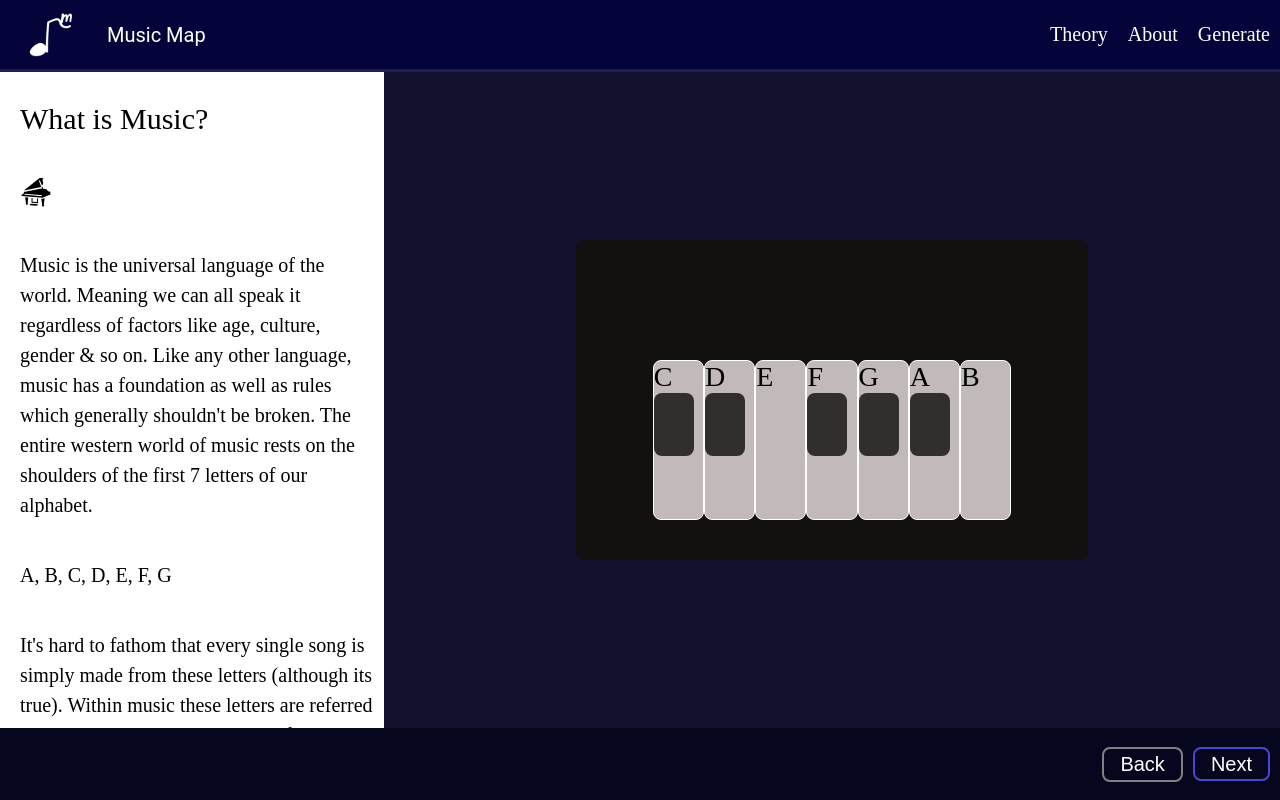
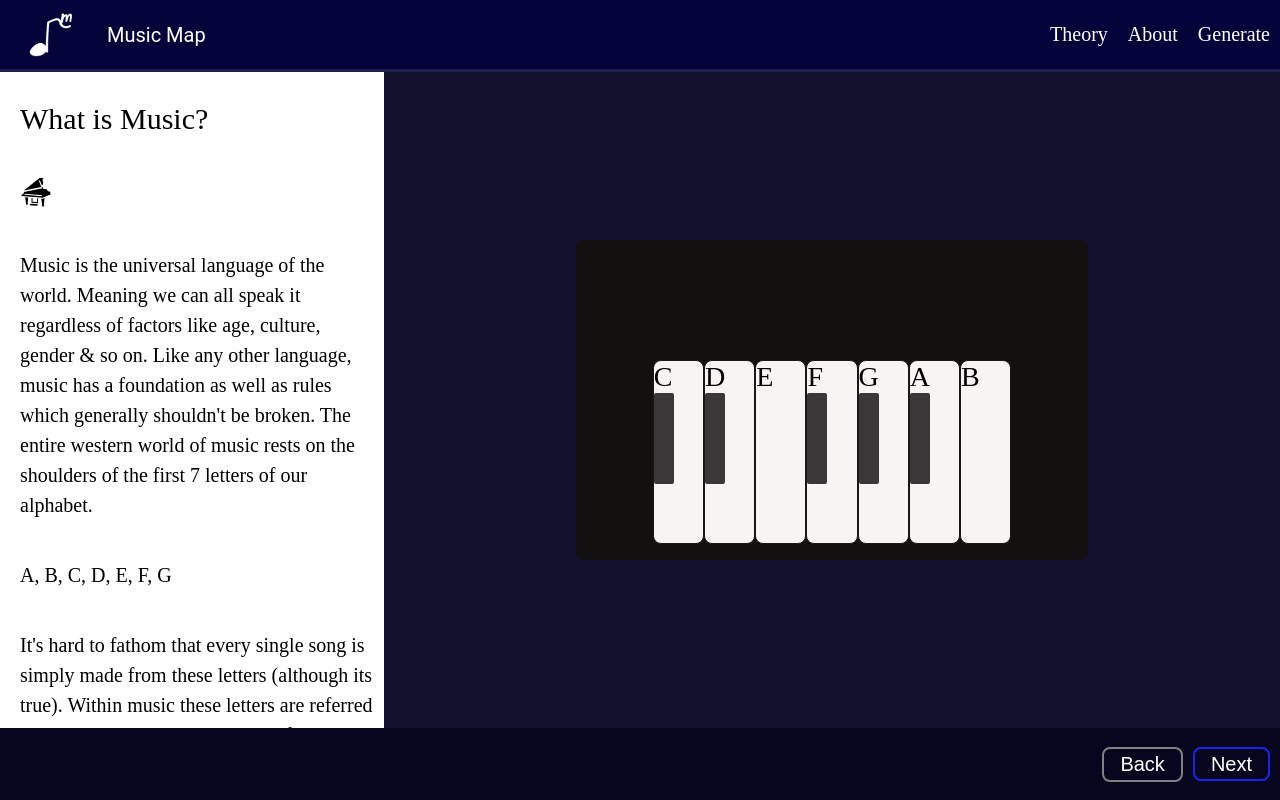
Before and after one commit to marshall-edmond/music-theory, a React (Vite) app in the folder frontend/: page /theory/notes in a window 1280 px wide. Built offline with nearby package versions, Linux system fonts and the light colour scheme.

Commit message:
Added new Lesson to registry and created file component

```diff
--- a/frontend/src/pages/TheoryPage.tsx
+++ b/frontend/src/pages/TheoryPage.tsx
@@ -4,6 +4,9 @@ import Notes from '../components/lessons/Notes';
 import Footer from '../components/Footer.tsx';
 import { useParams } from 'react-router-dom';
 import styles from '../styles/Theory.module.css';
+import Notes1 from '../components/lessons/Notes';
+
+
  /* new type which has a component */
 type LessonConfig = {
     component: React.FC;
@@ -14,8 +17,14 @@ type LessonConfig = {
 const LessonRegistry : Record<string, LessonConfig> = {
     "notes" : {
         component: Notes,
-        next: "theory/notes", //same subject
-        back: undefined
+        next: "1", //same subject
+        back: undefined,
+    },
+
+    "1" : {
+        component: Notes1,
+        next: undefined,
+        back:"notes"
     }
 };
 
--- a/frontend/src/styles/Piano.module.css
+++ b/frontend/src/styles/Piano.module.css
@@ -23,10 +23,10 @@
 
 
 .whiteKey {
-    background-color: rgb(194, 185, 185);
-    border: 1px solid white;
+    background-color: rgb(249, 244, 244);
+    border: 1px solid rgb(25, 24, 24);
     width:8rem;
-    height:20vh;
+    height:23vh;
     border-radius: 8px;
 
 }
@@ -40,9 +40,9 @@
 
 .blackKey {
     background-color: rgba(24, 23, 23, 0.851);
-    height:40%;
-    width:4rem;
-    border-radius:8px;
+    height:50%;
+    width:2rem;
+    border-radius:2px;
 
 
 }
--- a/frontend/src/styles/Theory.module.css
+++ b/frontend/src/styles/Theory.module.css
@@ -103,7 +103,7 @@ p {
     background-color: rgba(81, 85, 188, 0);
     padding: 4px 16px;
     border-radius:8px;
-    border: 2px solid rgb(69, 73, 203);
+    border: 2px solid rgb(27, 34, 236);
     text-decoration:none;
     font-family:sans-serif;
     font-size:2rem;
```
Also changed, not shown: frontend/src/components/Piano.tsx (+5 -5 lines), frontend/src/components/lessons/Notes1.tsx (added, +27 -0 lines).
